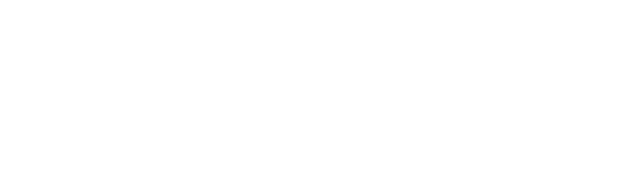
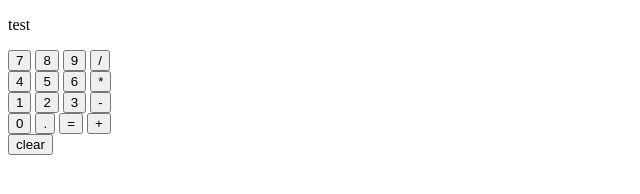
Before and after one commit to alex-burman/calculator-web-app, a plain HTML site: page index.html in a window 1280 px wide. Shown: the whole page, without its empty margins (0-640 px from the left). Drawn offline with Linux system fonts and the light colour scheme.

Commit message:
added number and operator buttons to page

```diff
--- a/index.html
+++ b/index.html
@@ -6,6 +6,38 @@
         <meta name="viewport" content="width=device-width, initial-scale=1.0">
     </head>
     <body>
+        <div id="calc-body">
+            <div id="display">
+                <p>test</p>
+            </div>
+            <div id="buttons">
+                <div id="row-1">
+                    <button>7</button>
+                    <button>8</button>
+                    <button>9</button>
+                    <button>/</button>
+                </div>
+                <div id="row-2">
+                    <button>4</button>
+                    <button>5</button>
+                    <button>6</button>
+                    <button>*</button>
+                </div>
+                <div id="row-3">
+                    <button>1</button>
+                    <button>2</button>
+                    <button>3</button>
+                    <button>-</button>
+                </div>
+                <div id="row-4">
+                    <button>0</button>
+                    <button>.</button>
+                    <button>=</button>
+                    <button>+</button>
+                </div>
+                <button>clear</button>
+            </div>
+        </div>
         <script src="scripts/calculator.js"></script>
     </body>
 </html>
```
